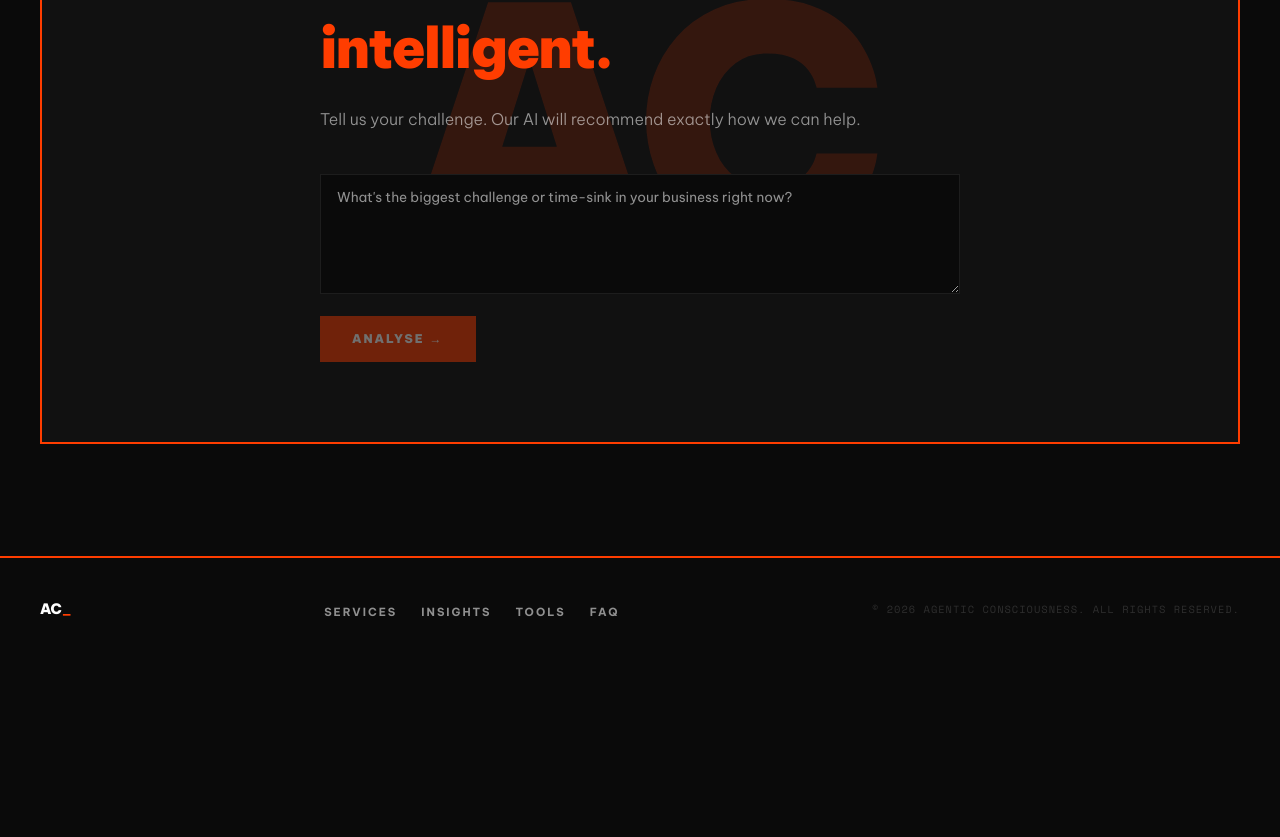
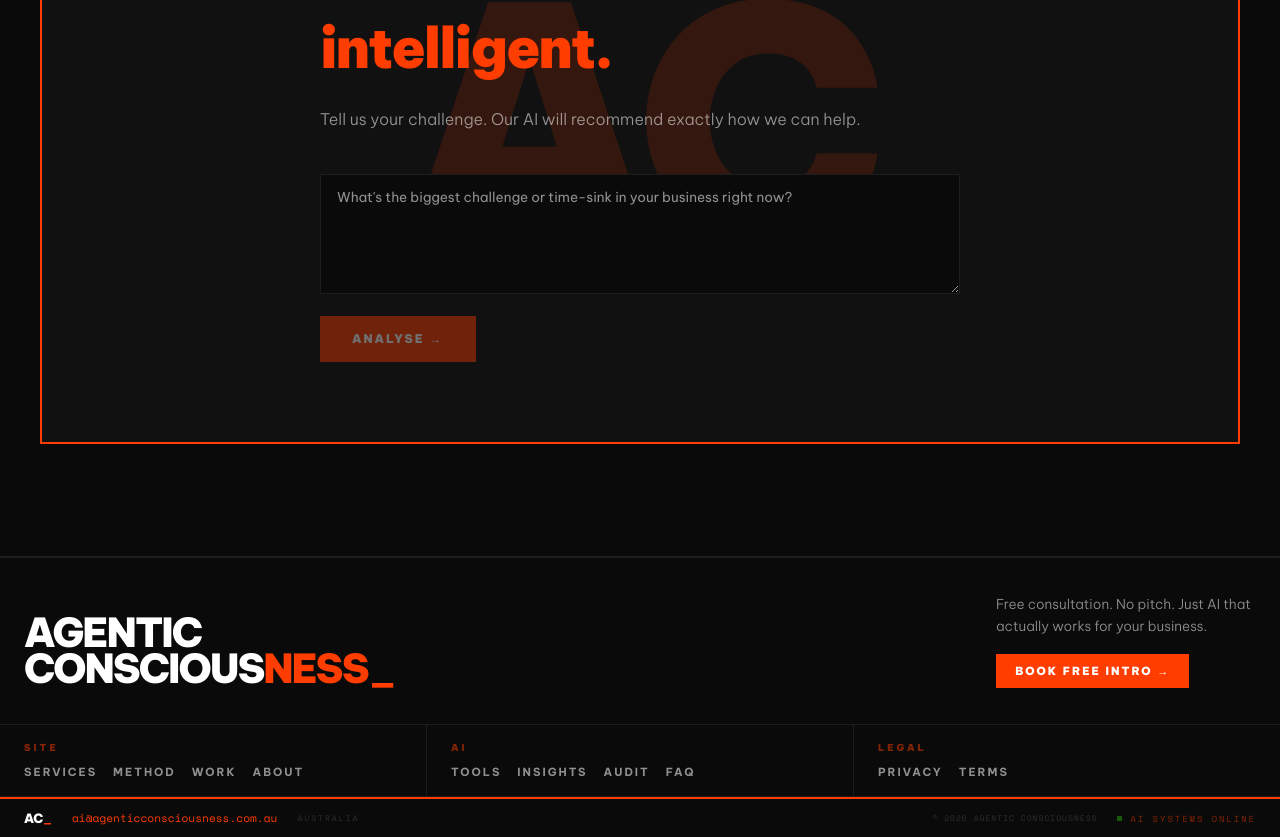
Before and after one commit to HallyAus/agenticconsciousness, a Next.js app: page / in a window 1280 px wide. Shown: the part 5158-5995 px from the top of the page. Before the commit the page ends 5820 px from the top, so only its background shows below. Built offline with nearby package versions, Linux system fonts and the light colour scheme; no server answers.

Commit message:
feat: redesigned 3-tier footer with brand hero, nav groups, status bar
Co-Authored-By: Claude Sonnet 4.6 <noreply@anthropic.com>

```diff
--- a/src/components/Footer.tsx
+++ b/src/components/Footer.tsx
@@ -1,27 +1,114 @@
-import { NAV_LINKS } from '@/lib/constants';
+import Link from 'next/link';
+
+const siteLinks = [
+  { label: 'Services', href: '/#services' },
+  { label: 'Method', href: '/#process' },
+  { label: 'Work', href: '/#cases' },
+  { label: 'About', href: '/#about' },
+];
+
+const aiLinks = [
+  { label: 'Tools', href: '/tools' },
+  { label: 'Insights', href: '/blog' },
+  { label: 'Audit', href: '/#ai-audit' },
+  { label: 'FAQ', href: '/faq' },
+];
+
+const legalLinks = [
+  { label: 'Privacy', href: '/privacy' },
+  { label: 'Terms', href: '/terms' },
+];
 
 export default function Footer() {
   return (
-    <footer className="py-10 px-10 flex justify-between items-center border-t-2 border-ac-red flex-wrap gap-4 max-sm:flex-col max-sm:text-center max-md:px-5">
-      <div className="font-black text-[0.9rem] text-text-primary tracking-snug">
-        AC<span className="text-ac-red">_</span>
+    <footer>
+      {/* Tier 1 — Brand hero + CTA */}
+      <div className="border-t-2 border-[var(--border-red)] py-9 px-6 flex justify-between items-end gap-8 flex-wrap border-b border-[var(--border-subtle)] max-md:flex-col max-md:items-start">
+        <div>
+          <div
+            className="font-display font-black leading-[0.92] tracking-tight"
+            style={{ fontSize: 'clamp(1.8rem, 5vw, 2.5rem)', letterSpacing: '-2px' }}
+          >
+            <span className="text-text-primary">AGENTIC</span>
+            <br />
+            <span className="text-text-primary">CONSCIOUS</span>
+            <span className="text-[var(--red-text)]">NESS_</span>
+          </div>
+        </div>
+
+        <div className="max-w-[260px] max-md:max-w-full">
+          <p className="text-text-dim text-[0.85rem] leading-[1.6] font-light mb-4">
+            Free consultation. No pitch. Just AI that actually works for your business.
+          </p>
+          <a
+            href="mailto:ai@agenticconsciousness.com.au"
+            className="inline-block font-display text-[0.7rem] font-black tracking-[2px] uppercase py-[0.55rem] px-[1.2rem] no-underline transition-all duration-200 bg-[var(--red)] text-white hover:opacity-90"
+          >
+            Book free intro →
+          </a>
+        </div>
       </div>
 
-      <ul className="flex gap-x-6 gap-y-2 list-none flex-wrap justify-center max-sm:gap-x-4">
-        {NAV_LINKS.filter((l) => ['Services', 'Tools', 'Insights', 'FAQ'].includes(l.label)).map((link) => (
-          <li key={link.href}>
-            <a
-              href={link.href}
-              className="text-text-dim no-underline text-[0.7rem] font-bold tracking-[2px] uppercase transition-colors duration-200 hover:text-text-primary"
-            >
-              {link.label}
-            </a>
-          </li>
+      {/* Tier 2 — Navigation groups */}
+      <div className="flex border-b border-[var(--border-subtle)] max-md:flex-col">
+        {[
+          { title: 'SITE', links: siteLinks },
+          { title: 'AI', links: aiLinks },
+          { title: 'LEGAL', links: legalLinks },
+        ].map((group, i, arr) => (
+          <div
+            key={group.title}
+            className={`py-4 px-6 flex-1 ${i < arr.length - 1 ? 'border-r border-[var(--border-subtle)] max-md:border-r-0 max-md:border-b' : ''}`}
+          >
+            <div className="font-display text-[0.6rem] font-black tracking-[3px] text-[var(--red-ghost)] mb-2">
+              {group.title}
+            </div>
+            <div className="flex flex-wrap gap-x-4 gap-y-1">
+              {group.links.map((link) => (
+                <Link
+                  key={link.href}
+                  href={link.href}
+                  className="text-text-dim no-underline text-[0.7rem] font-bold tracking-[2px] uppercase transition-colors duration-200 hover:text-[var(--red-text)]"
+                >
+                  {link.label}
+                </Link>
+              ))}
+            </div>
+          </div>
         ))}
-      </ul>
+      </div>
 
-      <div className="font-mono text-[0.65rem] text-text-ghost tracking-[1px]">
-        &copy; {new Date().getFullYear()} AGENTIC CONSCIOUSNESS. ALL RIGHTS RESERVED.
+      {/* Tier 3 — Status bar */}
+      <div className="h-10 px-6 flex justify-between items-center border-t-2 border-[var(--border-red)] max-sm:h-auto max-sm:py-3 max-sm:flex-col max-sm:gap-2">
+        <div className="flex items-center gap-5 max-sm:flex-wrap max-sm:justify-center max-sm:gap-3">
+          <span className="font-display font-black text-[0.8rem] text-text-primary tracking-snug">
+            AC<span className="text-[var(--red-text)]">_</span>
+          </span>
+          <a
+            href="mailto:ai@agenticconsciousness.com.au"
+            className="text-[var(--red-text)] no-underline text-[0.7rem] font-mono hover:text-text-primary transition-colors"
+          >
+            ai@agenticconsciousness.com.au
+          </a>
+          <span className="font-mono text-[0.5rem] text-text-ghost tracking-[2px] uppercase">
+            AUSTRALIA
+          </span>
+        </div>
+
+        <div className="flex items-center gap-5 max-sm:flex-wrap max-sm:justify-center max-sm:gap-3">
+          <span className="font-mono text-[0.5rem] text-text-ghost tracking-[1px]">
+            &copy; {new Date().getFullYear()} AGENTIC CONSCIOUSNESS
+          </span>
+          <div className="flex items-center gap-2">
+            <div
+              className="w-[5px] h-[5px] animate-blink"
+              style={{ background: 'var(--status-green)' }}
+            />
+            <span className="font-mono text-[0.55rem] tracking-[2px] text-[var(--red-ghost)]">
+              AI SYSTEMS ONLINE
+            </span>
+          </div>
+        </div>
       </div>
     </footer>
   );
```
